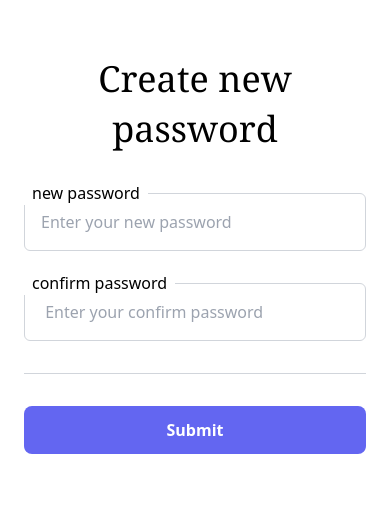
After one commit to adarshgonela/Restaurant_Site, a PHP site: page /Github/newpassword.php in a window 390 px wide. The commit adds this page. Shown: the part 314-844 px from the top of the page. Run offline with PHP 8.4, Linux system fonts and the light colour scheme.

Commit message:
added forgot password and newpassword

```diff
--- a/Customer/redirect/forgotpassword.php
+++ b/Customer/redirect/forgotpassword.php
@@ -19,7 +19,7 @@
   <section class="flex flex-col md:flex-row h-screen items-center">
 
     <!-- Left Side (Image Section) -->
-    <div class="bg-indigo-600 w-full md:w-1/2 xl:w-1/3 ">
+    <div class="bg-indigo-600 w-full md:w-1/2 xl:w-2/3 ">
       <img src="https://img.freepik.com/free-vector/forgot-password-concept-illustration_114360-1123.jpg?w=740&t=st=1716878227~exp=1716878827~hmac=761acee4c52758178f3e6ab2938168f21b92bfd1aa071afdd6b423e6299bd17f">
     </div>
 
--- /dev/null
+++ b/Customer/redirect/newpassword.php
@@ -0,0 +1,42 @@
+<!DOCTYPE html>
+<html lang="en">
+<head>
+  <meta charset="UTF-8">
+  <meta name="viewport" content="width=device-width, initial-scale=1.0">
+  <link href="https://cdn.jsdelivr.net/npm/tailwindcss@2.2.19/dist/tailwind.min.css" rel="stylesheet">
+  <title>Responsive Signup Page</title>
+</head>
+<body>
+<section class="flex flex-col md:flex-row h-screen items-center">
+
+  <!-- Left Side (Image Section) -->
+  <div class="bg-indigo-600 w-full md:w-1/3 xl:w-2/1 ">
+    <img src="https://img.freepik.com/free-vector/reset-password-concept-illustration_114360-7896.jpg?size=626&ext=jpg&ga=GA1.1.1444296732.1716354038&semt=ais_user">
+  </div>
+
+  <!-- Right Side (Form Section) -->
+  <div class="bg-white w-full md:max-w-md lg:max-w-full md:mx-auto md:mx-0 md:w-1/2 xl:w-1/3 h-screen px-6 lg:px-16 xl:px-12 flex items-center justify-center">
+    <div class="w-full">
+      <p class="text-4xl font-medium text-center leading-snug font-serif">Create  new password</p>
+      <form class="w-full mt-10 space-y-8" action="#" method="POST">
+        <div class="relative">
+          <label for="username" class="bg-white pt-0 pr-2 pb-0 pl-2 -mt-3 font-medium text-black-600 absolute">new password</label>
+          <input id="username" name="username" placeholder="Enter your new password" type="text" class="border placeholder-gray-400 focus:outline-none focus:border-black w-full pt-4 pr-4 pb-4 pl-4 mt-2 text-base block bg-white border-gray-300 rounded-md autofocus autocomplete="username" required>
+        </div>
+        <div class="relative">
+          <label for="email" class="bg-white pt-0 pr-2 pb-0 pl-2 -mt-3 font-medium text-black-600 absolute">confirm password</label>
+          <input id="email" name="email" placeholder=" Enter your confirm password" type="email" class="border placeholder-gray-400 focus:outline-none focus:border-black w-full pt-4 pr-4 pb-4 pl-4 mt-2 text-base block bg-white border-gray-300 rounded-md autofocus autocomplete="email" required>
+        </div>
+
+
+        <hr class="my-6 border-gray-300 w-full">
+        <div class="relative">
+          <button type="submit" class="w-full block bg-indigo-500 hover:bg-indigo-400 focus:bg-indigo-400 text-white font-semibold rounded-lg px-4 py-3 mt-6">Submit</button>
+        </div>
+      </form>
+    </div>
+  </div>
+
+</section>
+</body>
+</html>
--- a/Customer/redirect/signup.php
+++ b/Customer/redirect/signup.php
@@ -21,15 +21,15 @@
       <form class="w-full mt-10 space-y-8" action="#" method="POST">
         <div class="relative">
           <label for="username" class="bg-white pt-0 pr-2 pb-0 pl-2 -mt-3 font-medium text-gray-600 absolute">Username</label>
-          <input id="username" name="username" placeholder="Enter your Username" type="text" class="border placeholder-gray-400 focus:outline-none focus:border-black w-full pt-4 pr-4 pb-4 pl-4 mt-2 text-base block bg-white border-gray-300 rounded-md"/>
+          <input id="username" name="username" placeholder="Enter your Username" type="text" class="border placeholder-gray-400 focus:outline-none focus:border-black w-full pt-4 pr-4 pb-4 pl-4 mt-2 text-base block bg-white border-gray-300 rounded-md autofocus autocomplete="username" required>
         </div>
         <div class="relative">
           <label for="email" class="bg-white pt-0 pr-2 pb-0 pl-2 -mt-3 font-medium text-gray-600 absolute">Email</label>
-          <input id="email" name="email" placeholder="Enter your email" type="email" class="border placeholder-gray-400 focus:outline-none focus:border-black w-full pt-4 pr-4 pb-4 pl-4 mt-2 text-base block bg-white border-gray-300 rounded-md"/>
+          <input id="email" name="email" placeholder="Enter your email" type="email" class="border placeholder-gray-400 focus:outline-none focus:border-black w-full pt-4 pr-4 pb-4 pl-4 mt-2 text-base block bg-white border-gray-300 rounded-md autofocus autocomplete="email" required>
         </div>
         <div class="relative">
           <label for="password" class="bg-white pt-0 pr-2 pb-0 pl-2 -mt-3 font-medium text-gray-600 absolute">Password</label>
-          <input id="password" name="password" placeholder=" Enter Password" type="password" class="border placeholder-gray-400 focus:outline-none focus:border-black w-full pt-4 pr-4 pb-4 pl-4 mt-2 text-base block bg-white border-gray-300 rounded-md"/>
+          <input id="password" name="password" placeholder=" Enter Password" type="password" class="border placeholder-gray-400 focus:outline-none focus:border-black w-full pt-4 pr-4 pb-4 pl-4 mt-2 text-base block bg-white border-gray-300 rounded-md autofocus autocomplete="password" required>
         </div>
         <div class="text-right mt-2">
         <p class="mt-8 text-center">Already have an account? <a href="http://localhost/Github/Restaurant_Site/Customer/redirect/login.php#" class="text-blue-500 hover:text-blue-700 font-semibold">Log in</a></p>
```
Also changed, not shown: Customer/redirect/resetpassword.php (added, +56 -0 lines).
